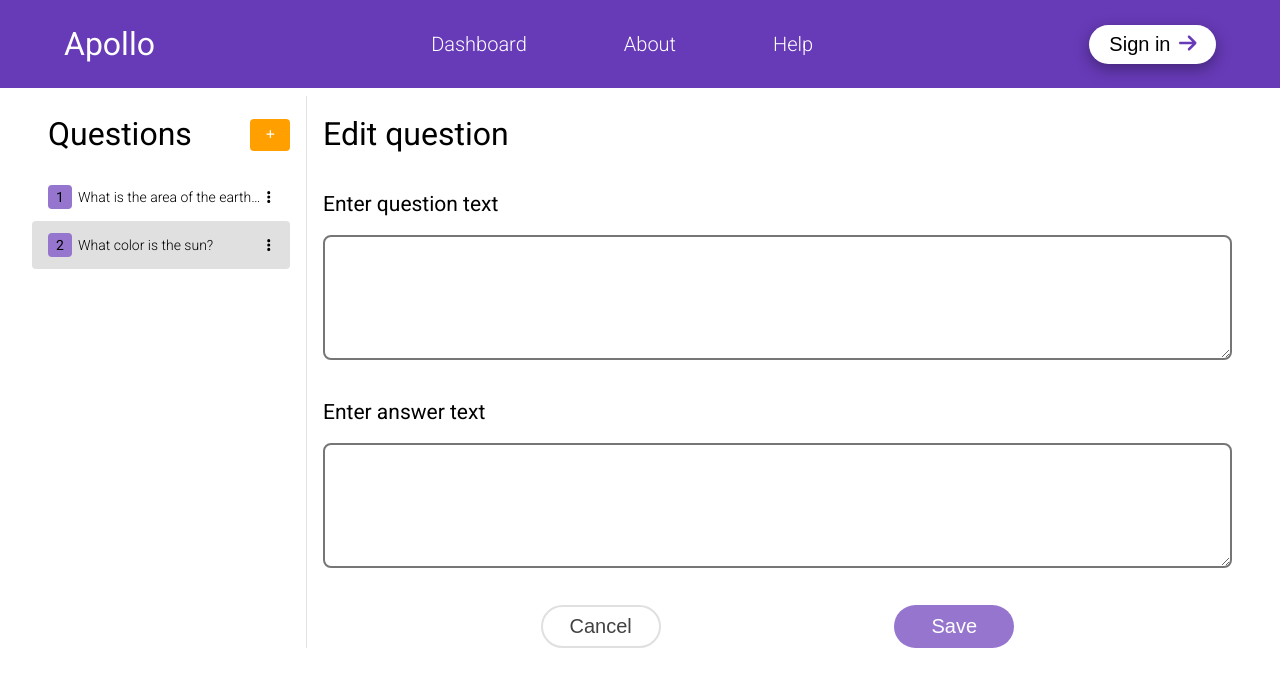
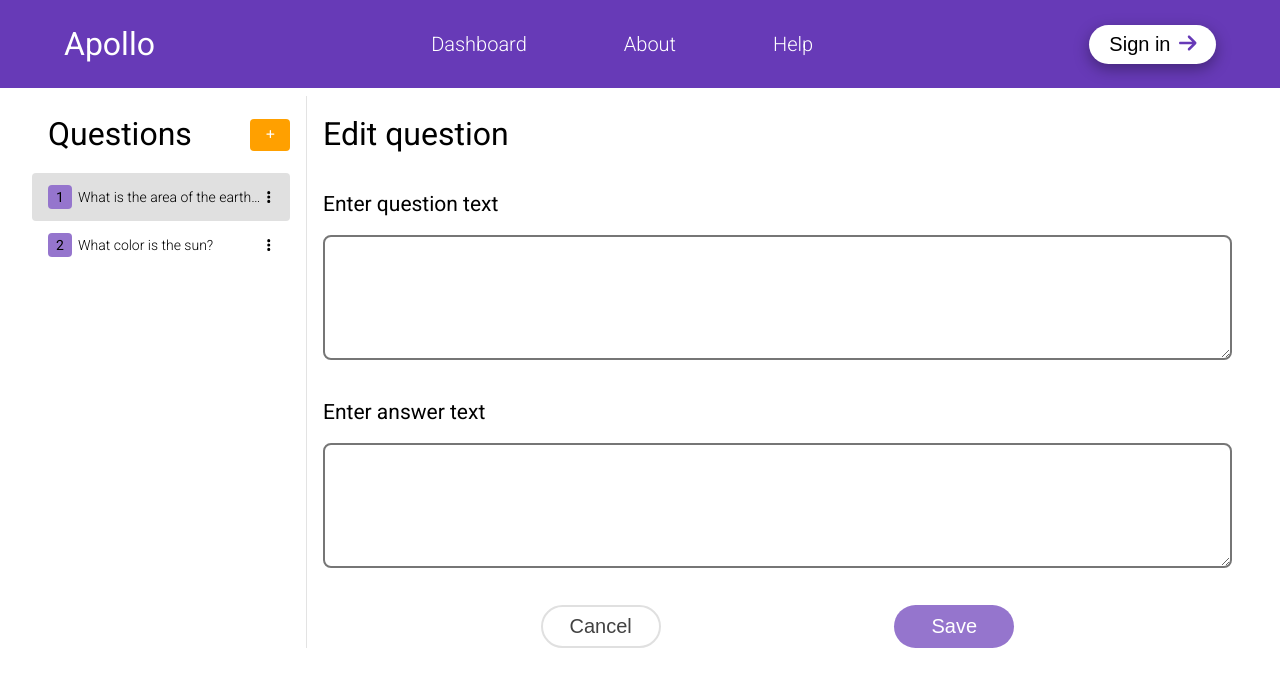
Before and after one commit to popastefan10/apollo-frontend, an Angular app: page /assessment/1 in a window 1280 px wide. Shown: the top 686 px of the page. Built offline with nearby package versions, Linux system fonts and the light colour scheme.

Commit message:
move question into a separate component

```diff
--- a/src/app/app.module.ts
+++ b/src/app/app.module.ts
@@ -13,6 +13,7 @@ import { ArticleComponent } from './components/article/article.component';
 import { QuestionViewComponent } from './components/question-view/question-view.component';
 import { FormsModule, ReactiveFormsModule } from '@angular/forms'
 import { AssessmentViewComponent } from './components/assessment-view/assessment-view.component';
+import { QuestionItemComponent } from './components/question-item/question-item.component';
 
 @NgModule({
   declarations: [
@@ -22,7 +23,8 @@ import { AssessmentViewComponent } from './components/assessment-view/assessment
     ArticlesComponent,
     ArticleComponent,
     QuestionViewComponent,
-    AssessmentViewComponent
+    AssessmentViewComponent,
+    QuestionItemComponent
   ],
   imports: [
     BrowserModule,
--- a/src/app/components/assessment-view/assessment-view.component.html
+++ b/src/app/components/assessment-view/assessment-view.component.html
@@ -7,10 +7,10 @@
       </button>
     </div>
     <div class="assessment-container__left__questions">
+      <!-- <div class="question-container" *ngFor="let question of questions">
         <div
           class="question"
-        *ngFor="let question of questions"
-        [ngClass]="{'active': question.active}"
+          [ngClass]="{'active': question.id === activeQuestionId}"
           (click)="selectQuestion(question.id)"
         >
           <div class="question-left">
@@ -28,6 +28,34 @@
             </mat-menu>
           </div>
         </div>
+        <div class="question-helper question" *ngFor="let helper of question.helperQuestions">
+          <div class="question-left">
+            <div class="question__number">
+              {{ helper.id }}
+            </div>
+            <p class="question__title">{{ helper.title }}</p>
+          </div>
+          <div class="question__options" mat-button [matMenuTriggerFor]="menu">
+            <fa-icon class="fa-ellipsis-vertical" [icon]="faEllipsisVertical">
+            </fa-icon>
+            <mat-menu #menu="matMenu">
+              <button mat-menu-item (click)="deleteQuestion(helper.id)">Delete question</button>
+            </mat-menu>
+          </div>
+        </div> -->
+        <div class="question-container" *ngFor="let question of questions">
+          <app-question-item [active]="question.id === activeQuestionId"
+            [question]="question"
+            (click)="selectQuestion(question.id)"
+            (addHelper)="addHelperQuestion(question.id)"
+            (deleteQuestion)="deleteQuestion(question.id)"></app-question-item>
+          <app-question-item
+            [active]="helper.id === activeQuestionId"
+            [helperQuestion]="helper"
+            *ngFor="let helper of question.helperQuestions"
+            (click)="selectQuestion(helper.id)"
+            (deleteQuestion)="deleteQuestion(helper.id)"></app-question-item>
+      </div>
     </div>
   </div>
   <div class="assessment-container__right">
--- a/src/app/components/assessment-view/assessment-view.component.scss
+++ b/src/app/components/assessment-view/assessment-view.component.scss
@@ -32,55 +32,6 @@
 
     &__questions {
       padding-right: 16px;
-
-      .question {
-        padding: 8px 16px;
-        border-radius: 4px;
-        display: flex;
-        justify-content: space-between;
-        align-items: center;
-        cursor: pointer;
-
-        &-left {
-          display: flex;
-          align-items: center;
-          justify-content: center;
-          overflow: hidden;
-        }
-
-        &__title,
-        &__number {
-          font-size: 14px;
-        }
-
-        &__number {
-          display: flex;
-          flex-shrink: 0;
-          align-items: center;
-          justify-content: center;
-          width: 24px;
-          height: 24px;
-          border-radius: 4px;
-          background-color: $light-deep-purple;
-          color: #000;
-        }
-
-        &__title {
-          margin-left: 6px;
-          text-overflow: ellipsis;
-          white-space: nowrap;
-          overflow: hidden;
-        }
-
-        &.active {
-          background-color: #e0e0e0;
-        }
-
-        &__options {
-          padding: 4px;
-          cursor: pointer;
-        }
-      }
     }
   }
 
--- a/src/app/components/assessment-view/assessment-view.component.ts
+++ b/src/app/components/assessment-view/assessment-view.component.ts
@@ -2,55 +2,106 @@ import { Component, OnInit, ViewChild } from '@angular/core';
 import { faPlus } from '@fortawesome/free-solid-svg-icons';
 import { faEllipsisVertical } from '@fortawesome/free-solid-svg-icons';
 
-interface Question {
-  id: number,
-  title: string,
-  active: boolean,
-  helperQuestions: string[]
+export interface Question {
+  id: number;
+  title: string;
+  active: boolean;
+  helperQuestions: HelperQuestion[];
+}
+
+export interface HelperQuestion {
+  id: number;
+  title: string;
+  active: boolean;
 }
 
 @Component({
   selector: 'app-assessment-view',
   templateUrl: './assessment-view.component.html',
-  styleUrls: ['./assessment-view.component.scss']
+  styleUrls: ['./assessment-view.component.scss'],
 })
 export class AssessmentViewComponent implements OnInit {
   faPlus = faPlus;
   faEllipsisVertical = faEllipsisVertical;
-  questions: Question[] = [{id: 1, title: "What is the area of the earth given the fact that?", active: false, helperQuestions: []}, {id: 2, title: "What color is the sun?", active: true, helperQuestions: []}]
-  constructor() { }
+  questions: Question[] = [
+    {
+      id: 1,
+      title: 'What is the area of the earth given the fact that?',
+      active: false,
+      helperQuestions: [],
+    },
+    {
+      id: 2,
+      title: 'What color is the sun?',
+      active: true,
+      helperQuestions: [],
+    },
+  ];
+
+  public activeQuestionId?: number;
+
+  constructor() {}
+
+  private nextId(): number {
+    return (
+      this.questions.reduce(
+        (prev, crt) =>
+          Math.max(
+            prev,
+            crt.id,
+            crt.helperQuestions.reduce((prev, crt) => Math.max(prev, crt.id), 0)
+          ),
+        0
+      ) + 1
+    );
+  }
 
   ngOnInit(): void {
+    if (this.questions.length > 0) {
+      this.activeQuestionId = this.questions[0].id;
+    }
   }
 
   selectQuestion(questionId: number) {
     // make other questions not active
-    this.questions.forEach(question => {
-      question.active = false;
-    })
-    this.questions.map(question => {
-      if(question.id === questionId)
-        question.active = true;
-      return question;
-    })
+    this.activeQuestionId = questionId;
   }
 
   addQuestion() {
     // make other questions not active
-    this.questions.forEach(question => {
-      question.active = false;
-    })
+    const newId = this.nextId();
+    this.activeQuestionId = newId;
 
     // add new question
-    let newQuestion = {id: this.questions.length + 1, title: "", active: true, helperQuestions: []};
-    this.questions.push(newQuestion)
+    let newQuestion = {
+      id: this.activeQuestionId,
+      title: '',
+      active: true,
+      helperQuestions: [],
+    };
+    this.questions.push(newQuestion);
   }
 
   addHelperQuestion(questionId: number) {
-    console.log(questionId);
+    const newId = this.nextId();
+
+    const newHelperQuestion: HelperQuestion = {
+      id: newId,
+      title: 'new helper',
+      active: true,
+    };
+    this.questions
+      .find((q) => q.id === questionId)
+      ?.helperQuestions.push(newHelperQuestion);
   }
 
   deleteQuestion(questionId: number) {
-    this.questions = this.questions.filter(question => question.id !== questionId);
+    this.questions = this.questions.filter(
+      (question) => question.id !== questionId
+    );
+
+    this.questions.forEach((q) =>
+      q.helperQuestions = q.helperQuestions.filter((helper) => helper.id !== questionId)
+    );
   }
 }
--- /dev/null
+++ b/src/app/components/question-item/question-item.component.html
@@ -0,0 +1,19 @@
+<div
+  class="question"
+  [ngClass]="{'active': active}"
+>
+  <div class="question-left">
+    <div class="question__number">
+      {{ question?.id || helperQuestion?.id }}
+    </div>
+    <p class="question__title">{{ question?.title || helperQuestion?.title }}</p>
+  </div>
+  <div class="question__options" mat-button [matMenuTriggerFor]="menu">
+    <fa-icon class="fa-ellipsis-vertical" [icon]="faEllipsisVertical">
+    </fa-icon>
+    <mat-menu #menu="matMenu">
+      <button mat-menu-item (click)="addHelperQuestion()" *ngIf="!!question">Add helper question</button>
+      <button mat-menu-item (click)="deleteQ()">Delete question</button>
+    </mat-menu>
+  </div>
+</div>
--- /dev/null
+++ b/src/app/components/question-item/question-item.component.scss
@@ -0,0 +1,50 @@
+@use "colors" as *;
+
+.question {
+  padding: 8px 16px;
+  border-radius: 4px;
+  display: flex;
+  justify-content: space-between;
+  align-items: center;
+  cursor: pointer;
+
+  &-left, &-helper {
+    display: flex;
+    align-items: center;
+    justify-content: center;
+    overflow: hidden;
+  }
+
+  &__title,
+  &__number {
+    font-size: 14px;
+  }
+
+  &__number {
+    display: flex;
+    flex-shrink: 0;
+    align-items: center;
+    justify-content: center;
+    width: 24px;
+    height: 24px;
+    border-radius: 4px;
+    background-color: $light-deep-purple;
+    color: #000;
+  }
+
+  &__title {
+    margin-left: 6px;
+    text-overflow: ellipsis;
+    white-space: nowrap;
+    overflow: hidden;
+  }
+
+  &.active {
+    background-color: #e0e0e0;
+  }
+
+  &__options {
+    padding: 4px;
+    cursor: pointer;
+  }
+}
--- /dev/null
+++ b/src/app/components/question-item/question-item.component.ts
@@ -0,0 +1,33 @@
+import { Component, OnInit, Input, Output, EventEmitter } from '@angular/core';
+import {
+  HelperQuestion,
+  Question,
+} from '../assessment-view/assessment-view.component';
+import { faEllipsisVertical } from '@fortawesome/free-solid-svg-icons';
+
+@Component({
+  selector: 'app-question-item',
+  templateUrl: './question-item.component.html',
+  styleUrls: ['./question-item.component.scss'],
+})
+export class QuestionItemComponent implements OnInit {
+  @Output() public addHelper: EventEmitter<void> = new EventEmitter();
+  @Output() public deleteQuestion: EventEmitter<void> = new EventEmitter();
+  @Input() public question?: Question;
+  @Input() public helperQuestion?: HelperQuestion;
+  @Input() public active?: boolean;
+
+  public readonly faEllipsisVertical = faEllipsisVertical;
+
+  constructor() {}
+
+  ngOnInit(): void {}
+
+  public addHelperQuestion(): void {
+    this.addHelper.emit();
+  }
+
+  public deleteQ(): void {
+    this.deleteQuestion.emit();
+  }
+}
```
Also changed, not shown: 1 other file (tests, documents, lock files or other folders). Lines whose indentation alone changed are shown as unchanged.
